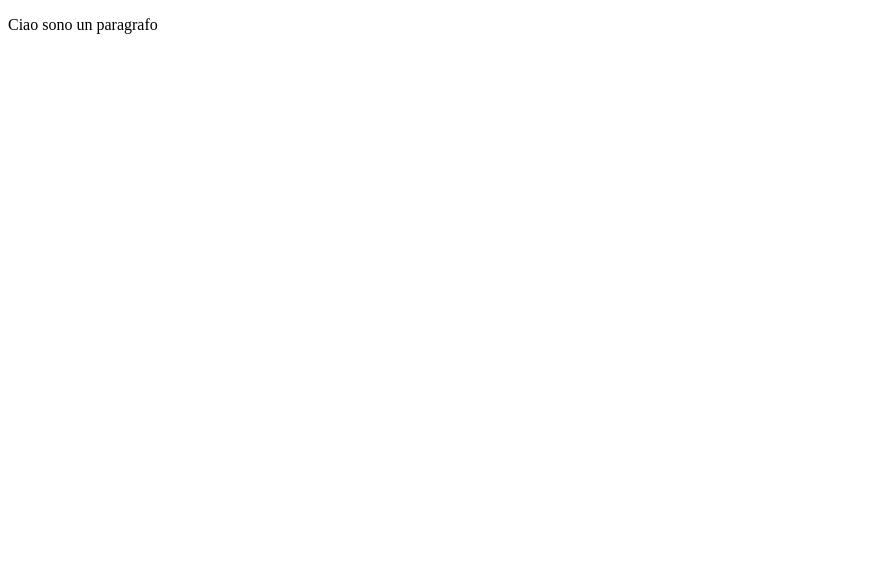
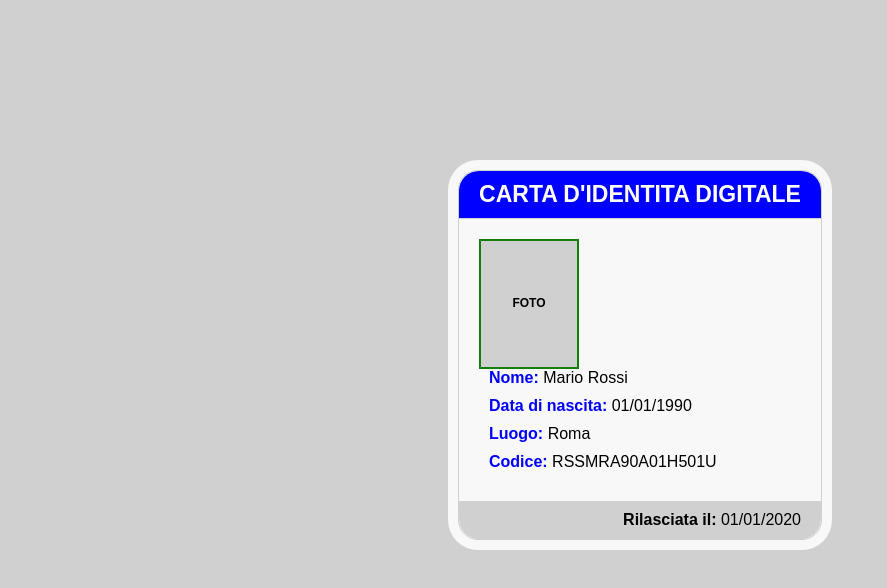
Before and after one commit to santie96/CARTA-D-IDENTITA, a plain HTML site: page index.html in a window 1280 px wide. Shown: the whole page, without its empty margins (0-887 px from the left). Drawn offline with Linux system fonts and the light colour scheme.

Commit message:
Prima pubblicazione

```diff
--- a/ASSET/CSS/style.css
+++ b/ASSET/CSS/style.css
@@ -1,3 +1,97 @@
-p {
-    color: red;
+* {
+    box-sizing: border-box;
+    margin: 0;
+    padding: 0;
 }
+
+body {
+  min-height: 100vh;
+  display: flex;
+  flex-direction: column;
+  background-color: rgb(208, 208, 208);
+}
+
+#card {
+    box-sizing: border-box;
+    width: 30%;
+    margin: 20vh auto;
+    background-color: rgb(248, 248, 248);
+    border-radius: 30px;
+}
+
+#container-content {
+    margin: 10px;
+    border: 1px solid  rgb(208, 208, 208);
+    border-radius: 20px;
+    padding: 0 0 0 0;
+    background-color: rgb(248, 248, 248);
+}
+
+#header {
+    border-bottom: 1px solid  rgb(208, 208, 208);
+    background-color: blue;
+    border-radius: 20px 20px 0 0;
+    font-family: Arial, Helvetica, sans-serif;
+}
+
+#header h2 {
+    text-align: center;
+    font-size: 23px;
+    color: black;
+    padding: 10px 0;
+    color: white;
+}
+
+#personal-info {
+    width: 100%;
+    margin: 20px 0 20px 0 ;
+}
+
+#avatar {
+    display: inline-block;
+    width: 100px;
+    height: 130px;
+    background-color: white;
+    border: 2px solid rgb(14, 130, 6);
+    background-color: rgb(208, 208, 208);
+    margin-left: 20px;
+}
+
+#avatar p {
+    text-align: center;
+    padding: 55px 0;
+    color: black;
+    font-family: Arial, Helvetica, sans-serif;
+    font-size: 12px;
+}
+
+#details {
+    display: inline-block;
+    text-align: left;
+    color: rgb(0, 0, 0);
+    margin-left: 30px;
+}
+
+#details p {
+    margin-bottom: 10px;
+    font-family: Arial, Helvetica, sans-serif;
+    font-size: 16px;
+}
+
+.blue-p {
+    color: blue;
+}
+
+#document-info {
+    color: rgb(0, 0, 0);
+    font-size: 16px;
+    background-color: rgb(208, 208, 208);
+    padding: 10px 0;
+    border-radius: 0 0 20px 20px;
+}
+
+#document-info p {
+    text-align: right;
+    margin: 0 20px 0 0;
+    font-family: Arial, Helvetica, sans-serif;
+}
--- a/index.html
+++ b/index.html
@@ -3,9 +3,34 @@
 <head>
     <meta charset="UTF-8">
     <meta name="viewport" content="width=device-width, initial-scale=1.0">
-    <title>Document</title>
+    <link rel="stylesheet" href="ASSET/CSS/style.css">
+    <title>Carta d'identita</title>
 </head>
 <body>
-    <p>Ciao sono un paragrafo</p>
+    <div id="card">
+        <div id="container-content">
+            <section id="header">
+                <h2>CARTA D'IDENTITA DIGITALE</h2>
+            </section>
+
+            <section id="personal-info">
+                <div id="avatar">
+                    <p><strong>FOTO</strong></p>
+                </div>
+                <div id="details">
+                    <p><span class="blue-p"><strong>Nome:</strong></span> Mario Rossi</p>
+                    <p><span class="blue-p"><strong>Data di nascita:</strong></span> 01/01/1990</p>
+                    <p><span class="blue-p"><strong>Luogo:</strong></span> Roma</p>
+                    <p><span class="blue-p"><strong>Codice:</strong></span> RSSMRA90A01H501U</p>
+                </div>
+            </section>
+
+            <section id="document-info">
+                <p><strong>Rilasciata il:</strong> 01/01/2020</p>
+            </section>
+
+        </div>
+
+    </div>
 </body>
 </html>
```
